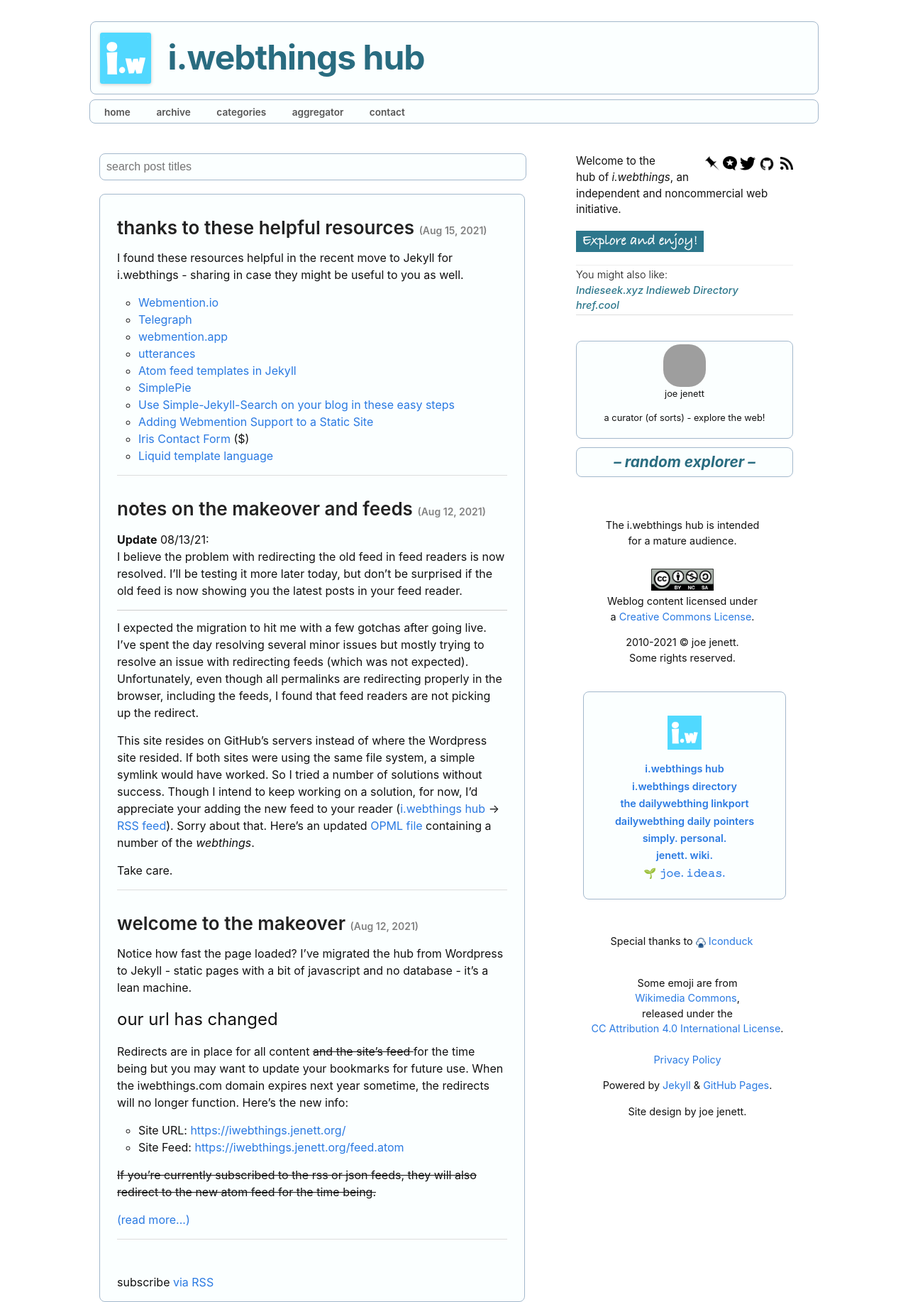
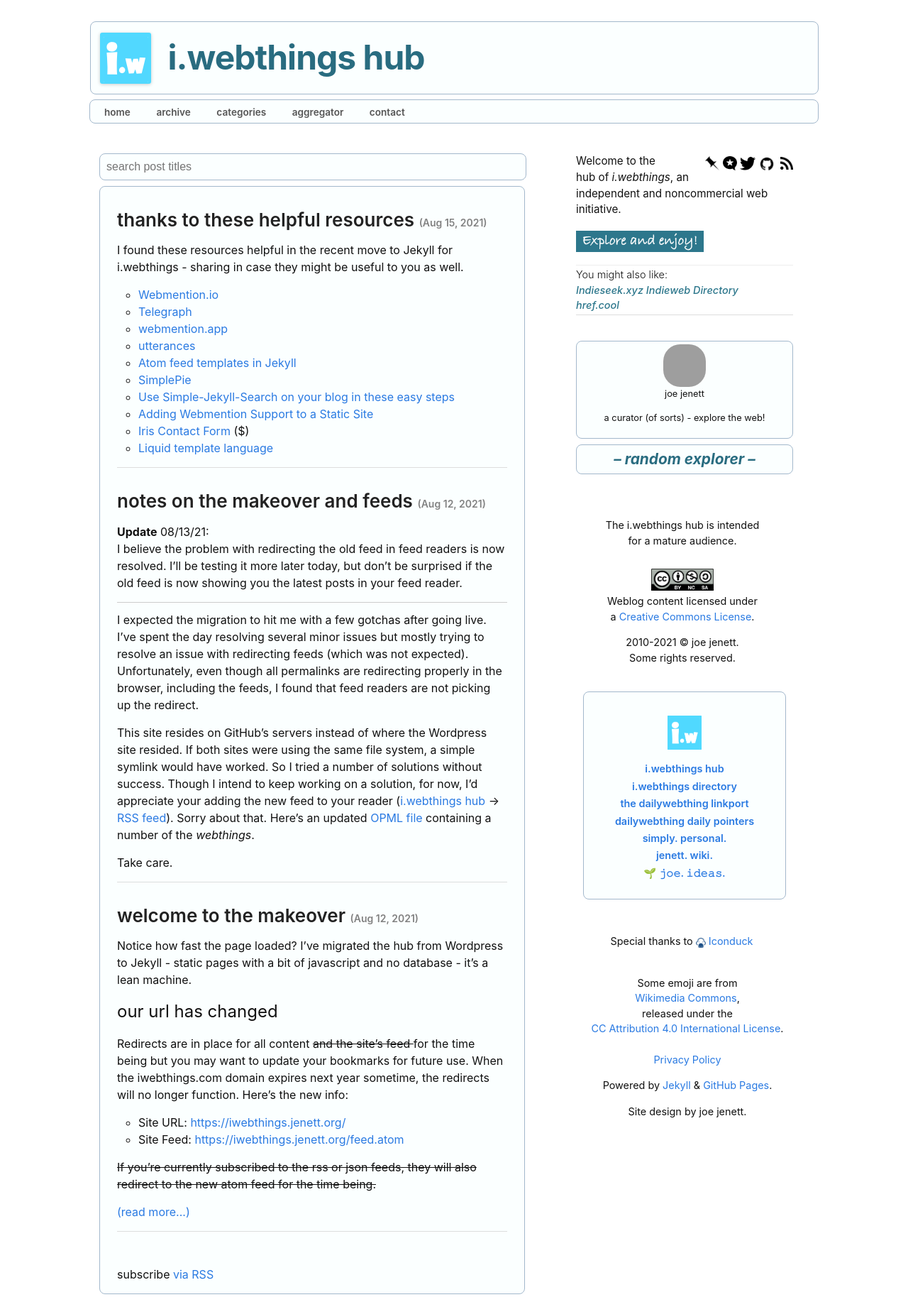
Before and after one commit to joejenett/i.webthings, a Jekyll site: the page built from index.md, in a window 1280 px wide. Shown: the whole page at 71% size. Built offline with Jekyll 4.4.1, drawn with Linux system fonts in a browser that asks for light colours; comment, search, counter and statistics services are not loaded; grey boxes are pictures that could not be loaded.

Commit message:
layout tweaks

```diff
--- a/_layouts/default.html
+++ b/_layouts/default.html
@@ -48,7 +48,8 @@ a curator (of sorts) - explore the web!
 </p>
 </div>
 </div>
-<div style="margin:12px 0 36px 24px;border: 1px solid #a3b8cc;border-radius: 8px;background: #fbffff;padding:4px;font-weight:400;font-size:.9em;text-align:center;">
+<div style="margin:0 0 36px 24px;border: 1px solid #a3b8cc;border-radius: 8px;background: #fbffff;padding:4px;font-weight:400;font-size:.9em;text-align:center;position: relative;
+top: -4px;">
 <a href="https://directory.jenett.org/random/" title="visit a random site from the i.webthings directory"><span style="font-size:1.45em;font-style:italic;font-weight:700;background:transparent;;border:none;color:#296c80;">&ndash; random explorer &ndash;</span></a>
 </div>
 <div class="sidefoot" style="margin-top:12px;font-size:.9em;">
--- a/css/style.css
+++ b/css/style.css
@@ -20,6 +20,10 @@ background-color: #fff;
 nav {
 position: relative;
 top: -6px;
+}
+.home {
+position: relative;
+top: -11px;
 }
 h1.post-title {
 font-size:30px;
```
